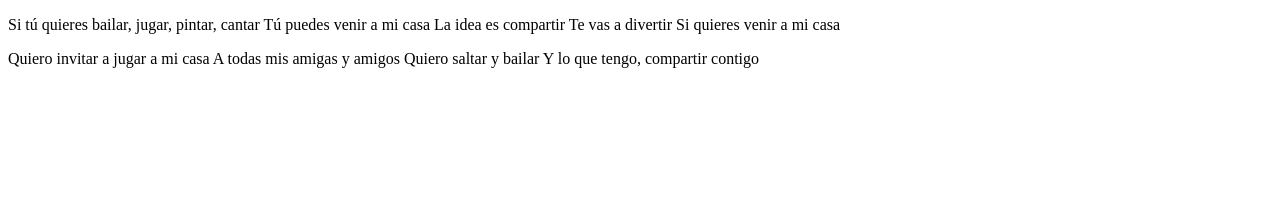
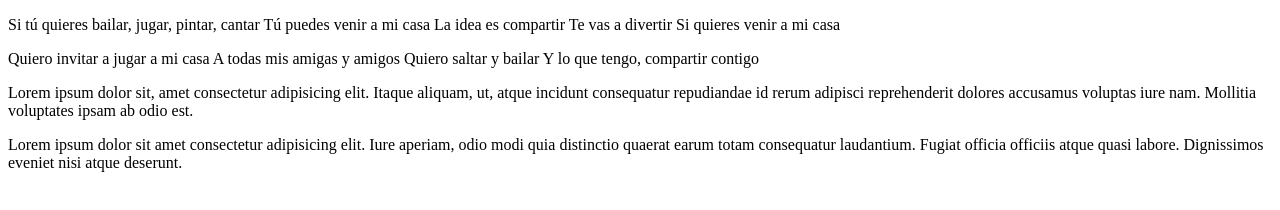
Before and after one commit to mcsadevp/demo-grupal, a plain HTML site: page index.html in a window 1280 px wide. Drawn offline with Linux system fonts and the light colour scheme.

Commit message:
se agrego el segundo commit de un lorem

```diff
--- a/index.html
+++ b/index.html
@@ -6,6 +6,7 @@
     <title>Demo</title>
   </head>
   <body>
+    <!-- cambios de celeste -->
     <p>
       Si tú quieres bailar, jugar, pintar, cantar Tú puedes venir a mi casa La
       idea es compartir Te vas a divertir Si quieres venir a mi casa
@@ -15,5 +16,10 @@
       Quiero invitar a jugar a mi casa A todas mis amigas y amigos Quiero saltar
       y bailar Y lo que tengo, compartir contigo
     </p>
+
+    <p>Lorem ipsum dolor sit, amet consectetur adipisicing elit. Itaque aliquam, ut, atque incidunt consequatur repudiandae id rerum adipisci reprehenderit dolores accusamus voluptas iure nam. Mollitia voluptates ipsam ab odio est.</p>
+
+    <p>Lorem ipsum dolor sit amet consectetur adipisicing elit. Iure aperiam, odio modi quia distinctio quaerat earum totam consequatur laudantium. Fugiat officia officiis atque quasi labore. Dignissimos eveniet nisi atque deserunt.</p>
+    <!-- fin de los cambios de cele -->
   </body>
 </html>
```
